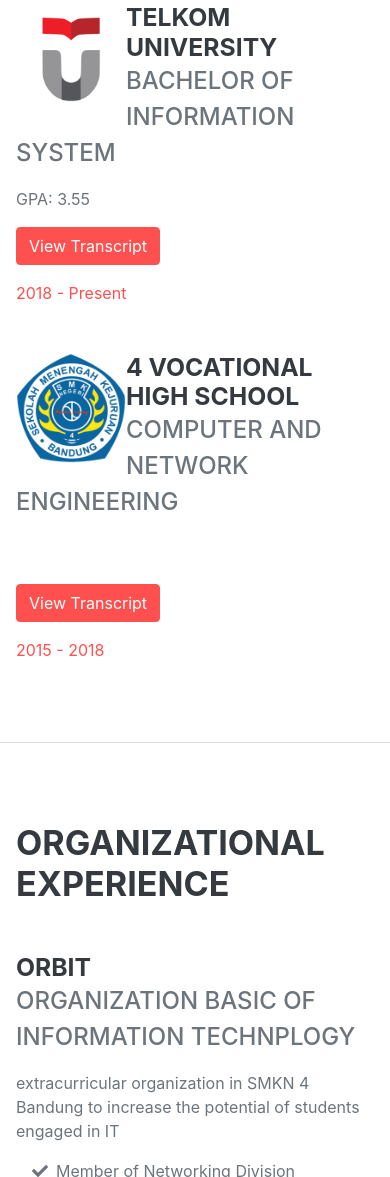
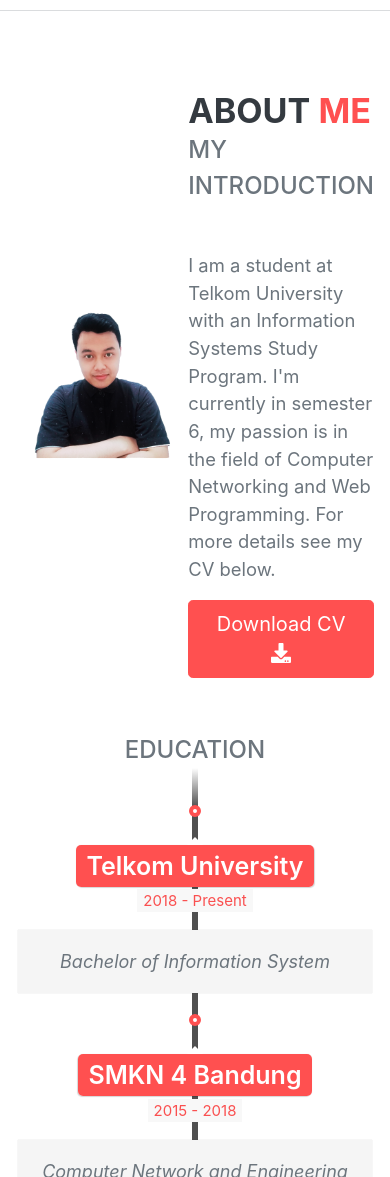
Before and after one commit to ariafajarr14/ariafajarr14.github.io, a plain HTML site: page index.html in a window 390 px wide. Shown: the part 823-2000 px from the top of the page. Drawn offline with nearby package versions, Linux system fonts and the light colour scheme; a web font is replaced by a local one.

Commit message:
update 2

```diff
--- /dev/null
+++ b/css/timeline.css
@@ -0,0 +1,275 @@
+.timeline {
+    position: relative;
+    width: 660px;
+    margin: 0 auto;
+    margin-top: 20px;
+    padding: 1em 0;
+    list-style-type: none;
+  }
+
+  .timeline:before {
+    position: absolute;
+    left: 50%;
+    top: 0;
+    content: ' ';
+    display: block;
+    width: 6px;
+    height: 100%;
+    margin-left: -3px;
+    background: rgb(80,80,80);
+    background: -moz-linear-gradient(top, rgba(80,80,80,0) 0%, rgb(80,80,80) 8%, rgb(80,80,80) 92%, rgba(80,80,80,0) 100%);
+    background: -webkit-gradient(linear, left top, left bottom, color-stop(0%,rgba(30,87,153,1)), color-stop(100%,rgba(125,185,232,1)));
+    background: -webkit-linear-gradient(top, rgba(80,80,80,0) 0%, rgb(80,80,80) 8%, rgb(80,80,80) 92%, rgba(80,80,80,0) 100%);
+    background: -o-linear-gradient(top, rgba(80,80,80,0) 0%, rgb(80,80,80) 8%, rgb(80,80,80) 92%, rgba(80,80,80,0) 100%);
+    background: -ms-linear-gradient(top, rgba(80,80,80,0) 0%, rgb(80,80,80) 8%, rgb(80,80,80) 92%, rgba(80,80,80,0) 100%);
+    background: linear-gradient(to bottom, rgba(80,80,80,0) 0%, rgb(80,80,80) 8%, rgb(80,80,80) 92%, rgba(80,80,80,0) 100%);
+
+    z-index: 5;
+  }
+
+  .timeline li {
+    padding: 1em 0;
+  }
+
+  .timeline li:after {
+    content: "";
+    display: block;
+    height: 0;
+    clear: both;
+    visibility: hidden;
+  }
+
+  .direction-l {
+    position: relative;
+    width: 300px;
+    float: left;
+    text-align: right;
+  }
+
+  .direction-r {
+    position: relative;
+    width: 300px;
+    float: right;
+  }
+
+  .flag-wrapper {
+    position: relative;
+    display: inline-block;
+
+    text-align: center;
+  }
+
+  .flag {
+    position: relative;
+    display: inline;
+    background: #FF5050;
+    color: #fff;
+    padding: 6px 10px;
+    border-radius: 5px;
+    font-size: 25px;
+    font-weight: 600;
+    text-align: left;
+  }
+
+  .direction-l .flag {
+    -webkit-box-shadow: -1px 1px 1px rgba(0,0,0,0.15), 0 0 1px rgba(0,0,0,0.15);
+    -moz-box-shadow: -1px 1px 1px rgba(0,0,0,0.15), 0 0 1px rgba(0,0,0,0.15);
+    box-shadow: -1px 1px 1px rgba(0,0,0,0.15), 0 0 1px rgba(0,0,0,0.15);
+  }
+
+  .direction-r .flag {
+    -webkit-box-shadow: 1px 1px 1px rgba(0,0,0,0.15), 0 0 1px rgba(0,0,0,0.15);
+    -moz-box-shadow: 1px 1px 1px rgba(0,0,0,0.15), 0 0 1px rgba(0,0,0,0.15);
+    box-shadow: 1px 1px 1px rgba(0,0,0,0.15), 0 0 1px rgba(0,0,0,0.15);
+  }
+
+  .direction-l .flag:before,
+  .direction-r .flag:before {
+    position: absolute;
+    top: 50%;
+    right: -70px;
+    content: ' ';
+    display: block;
+    width: 12px;
+    height: 12px;
+    margin-top: -10px;
+    background: #fff;
+    border-radius: 10px;
+    border: 4px solid rgb(255,80,80);
+    z-index: 10;
+  }
+
+  .direction-r .flag:before {
+    left: -68px;
+  }
+
+  .direction-l .flag:after {
+    content: "";
+    position: absolute;
+    left: 100%;
+    top: 50%;
+    height: 0;
+    width: 0;
+    margin-top: -8px;
+    border: solid transparent;
+    border-left-color: rgb(248,248,248);
+    border-width: 8px;
+    pointer-events: none;
+  }
+
+  .direction-r .flag:after {
+    content: "";
+    position: absolute;
+    right: 100%;
+    top: 50%;
+    height: 0;
+    width: 0;
+    margin-top: -8px;
+    border: solid transparent;
+    border-right-color: rgb(248,248,248);
+    border-width: 8px;
+    pointer-events: none;
+  }
+
+  .time-wrapper {
+    display: inline;
+
+    line-height: 1em;
+    font-size: 15px;
+    color: rgb(250,80,80);
+    vertical-align: middle;
+  }
+
+  .direction-l .time-wrapper {
+    float: left;
+  }
+
+  .direction-r .time-wrapper {
+    float: right;
+  }
+
+  .time {
+    display: inline-block;
+    padding: 4px 6px;
+    background: rgb(248,248,248);
+  }
+
+  .desc {
+    margin: 1em 0.75em 0 0;
+
+    font-size: 18px;
+    font-style: italic;
+    line-height: 1.5em;
+  }
+
+  .direction-r .desc {
+    margin: 1em 0 0 0.75em;
+  }
+
+  /* ================ Timeline Media Queries ================ */
+
+  @media screen and (max-width: 660px) {
+
+  .timeline {
+       width: 100%;
+      padding: 4em 0 1em 0;
+  }
+
+  .timeline li {
+      padding: 2em 0;
+  }
+
+  .direction-l,
+  .direction-r {
+      float: none;
+      width: 100%;
+
+      text-align: center;
+  }
+
+  .flag-wrapper {
+      text-align: center;
+  }
+
+  .flag {
+
+      z-index: 15;
+  }
+
+  .direction-l .flag:before,
+  .direction-r .flag:before {
+    position: absolute;
+    top: -30px;
+      left: 50%;
+      content: ' ';
+      display: block;
+      width: 12px;
+      height: 12px;
+      margin-left: -6px;
+      background: #fff;
+      border-radius: 10px;
+      border: 4px solid rgb(255,80,80);
+      z-index: 10;
+  }
+
+  .direction-l .flag:after,
+  .direction-r .flag:after {
+      content: "";
+      position: absolute;
+      left: 50%;
+      top: -8px;
+      height: 0;
+      width: 0;
+      margin-left: -8px;
+      border: solid transparent;
+      border-bottom-color: rgb(255,255,255);
+      border-width: 8px;
+      pointer-events: none;
+  }
+
+  .time-wrapper {
+      display: block;
+      position: relative;
+      margin: 4px 0 0 0;
+      z-index: 14;
+  }
+
+  .direction-l .time-wrapper {
+      float: none;
+  }
+
+  .direction-r .time-wrapper {
+      float: none;
+  }
+
+  .desc {
+      position: relative;
+      margin: 1em 0 0 0;
+      padding: 1em;
+      background: rgb(245,245,245);
+      -webkit-box-shadow: 0 0 1px rgba(0,0,0,0.20);
+      -moz-box-shadow: 0 0 1px rgba(0,0,0,0.20);
+      box-shadow: 0 0 1px rgba(0,0,0,0.20);
+
+    z-index: 15;
+  }
+
+  .direction-l .desc,
+  .direction-r .desc {
+      position: relative;
+      margin: 1em 1em 0 1em;
+      padding: 1em;
+
+    z-index: 15;
+  }
+
+  }
+
+  @media screen and (min-width: 400px ?? max-width: 660px) {
+
+  .direction-l .desc,
+  .direction-r .desc {
+      margin: 1em 4em 0 4em;
+  }
+
+  }
--- a/index.html
+++ b/index.html
@@ -17,6 +17,7 @@
     <!-- Core theme CSS (includes Bootstrap)-->
     <link href="css/styles.css" rel="stylesheet" />
     <link href="css/gallery.css" rel="stylesheet" />
+    <link href="css/timeline.css" rel="stylesheet" />
 </head>
 
 <body id="page-top">
@@ -32,108 +33,156 @@
                 class="navbar-toggler-icon"></span></button>
         <div class="collapse navbar-collapse" id="navbarResponsive">
             <ul class="navbar-nav">
-                <li class="nav-item"><a class="nav-link js-scroll-trigger" href="#about">About</a></li>
-                <li class="nav-item"><a class="nav-link js-scroll-trigger" href="#education">Education</a></li>
-                <li class="nav-item"><a class="nav-link js-scroll-trigger" href="#experience">Experience</a></li>
-                <li class="nav-item"><a class="nav-link js-scroll-trigger" href="#internship">Internship</a></li>
+                <li class="nav-item"><a class="nav-link js-scroll-trigger" href="#home">Home</a></li>
+                <li class="nav-item"><a class="nav-link js-scroll-trigger" href="#about">About Me</a></li>
                 <li class="nav-item"><a class="nav-link js-scroll-trigger" href="#skills">Skills</a></li>
+                <li class="nav-item"><a class="nav-link js-scroll-trigger" href="#portfolio">Portfolio</a></li>
+                <!-- <li class="nav-item"><a class="nav-link js-scroll-trigger" href="#certificate">Certificate</a></li>-->
+                <li class="nav-item"><a class="nav-link js-scroll-trigger" href="#contact">Contact Me</a></li>
+
                 <!-- <li class="nav-item"><a class="nav-link js-scroll-trigger" href="#interests">Interests</a></li>-->
-                <li class="nav-item"><a class="nav-link js-scroll-trigger" href="#certificate">certificate</a></li>
+
             </ul>
         </div>
     </nav>
     <!-- Page Content-->
     <div class="container-fluid p-0">
+        <!-- Home-->
+        <section class="resume-section" id="home">
+            <div class="resume-section-content ">
+                <h2 class="col-sm-8 mb-0">
+                    Hi, I'm <span class="text-primary">Aria Fajar Ramdhany</span>
+                </h2>
+                <div class="subheading mb-2">
+                    Network Engineer · Front-end Web Developer ·
+                </div>
+                <p class="col-sm-12 lead mb-5">Experience in web apps User Interface (Familiar with HTML, CSS,
+                    JavaScript, and Laravel), Mockup Design (Familiar with Figma), and Networking Computer
+                    (Cisco/Mikrotik/Linux).</p>
+                <a class="btn btn-primary text-white btn-lg rounded-pill" href="#contact">Contact Me</a>
+            </div>
+
+            <div class="resume-section-content">
+                <img class="img-fluid" src="assets/img/AriaFajar.png" alt="Aria Fajar Ramdhany">
+            </div>
+        </section>
+        <hr class="m-0" />
         <!-- About-->
         <section class="resume-section" id="about">
             <div class="resume-section-content">
-                <h1 class="mb-0">
-                    Aria
-                    <span class="text-primary">Fajar Ramdhany</span>
-                </h1>
+                <img class="img-fluid" src="assets/img/AriaFajar3.png" alt="Aria Fajar Ramdhany">
+            </div>
+
+            <div class="resume-section-content">
+                <h2 class="mb-0">
+                    About
+                    <span class="text-primary">Me</span>
+                </h2>
                 <div class="subheading mb-5">
-                    Jl. Keadilan Barat 2, Blok NP, No.7 · 081224600498 ·
-                    <a>aria.fajar14@gmail.com</a>
+                    My Introduction
                 </div>
-                <p class="lead mb-5">I am an experienced in the field of computer networks and web development.</p>
-                <div class="social-icons">
-                    <a class="social-icon" href="https://www.linkedin.com/in/aefer/"><i
-                            class="fab fa-linkedin-in"></i></a>
-                    <a class="social-icon" href="https://github.com/ariafajarr14"><i class="fab fa-github"></i></a>
-                    <a class="social-icon" href="https://www.instagram.com/ariafajarr14/"><i
-                            class="fab fa-instagram"></i></a>
-                    <a class="social-icon" href="https://www.facebook.com/ariafajarr14/"><i
-                            class="fab fa-facebook-f"></i></a>
+                <p class="lead">I am a student at Telkom University with an Information Systems Study Program. I'm
+                    currently in semester 6, my passion is in the field of Computer Networking and Web Programming. For
+                    more details see my CV below.</p>
+                <div class="">
+                    <a class="btn btn-primary text-white btn-lg "
+                        href="https://doc-0k-5c-docs.googleusercontent.com/docs/securesc/sid3989vvbfmns3petmkicjcdnknl0tq/jck6s3kb8cppmip17rah6s1073phdli4/1626084675000/01668026302036076562/01668026302036076562/1I1I6f6LIkyleN8HsANbYAkU7kTit_OLc?e=download&authuser=0&nonce=u5c4q50pc66h0&user=01668026302036076562&hash=s7hh57vdpa1jk8kkeumq28tvjpgbgfe1">Download
+                        CV <i class="fas fa-download"></i></a>
                 </div>
+            </div>
+        </section>
+
+
+        <ul class="timeline" style="margin-top: 10px;">
+            <div class="subheading mb-5 text-center" style="margin-top: -100px;">
+                Education
+            </div>
+            <!-- Item 1 -->
+            <li>
+                <div class="direction-r">
+                    <div class="flag-wrapper">
+                        <span class="flag">Telkom University</span>
+                        <span class="time-wrapper"><span class="time">2018 - Present</span></span>
+                    </div>
+                    <div class="desc">Bachelor of Information System</div>
+                </div>
+            </li>
+
+            <!-- Item 2 -->
+            <li>
+                <div class="direction-l">
+                    <div class="flag-wrapper">
+                        <span class="flag">SMKN 4 Bandung</span>
+                        <span class="time-wrapper"><span class="time">2015 - 2018</span></span>
+                    </div>
+                    <div class="desc">Computer Network and Engineering</div>
+                </div>
+            </li>
+
+        </ul>
+
+        <hr class="m-0 mt-5" />
+        <!-- Skills-->
+        <section class="resume-section" id="skills">
+            <div class="resume-section-content">
+                <h2 class="mb-5">Skills</h2>
+                <div class="subheading mb-3">Programming Languages & Tools</div>
+                <ul class="list-inline dev-icons">
+                    <li class="list-inline-item"><i class="fab fa-html5"></i></li>
+                    <li class="list-inline-item"><i class="fab fa-css3-alt"></i></li>
+                    <li class="list-inline-item"><i class="fab fa-js-square"></i></li>
+                    <li class="list-inline-item"><i class="fab fa-bootstrap"></i></li>
+                    <li class="list-inline-item"><i class="fab fa-java"></i></li>
+                </ul>
+                <div class="subheading mb-3">Networking</div>
+                <ul class="fa-ul mb-0">
+                    <li>
+                        <span class="fa-li"><i class="fas fa-check"></i></span>
+                        Cisco
+                    </li>
+                    <li>
+                        <span class="fa-li"><i class="fas fa-check"></i></span>
+                        Mikrotik
+                    </li>
+                    <li>
+                        <span class="fa-li"><i class="fas fa-check"></i></span>
+                        Linux
+                    </li>
+                    <li>
+                        <span class="fa-li"><i class="fas fa-check"></i></span>
+                        Network Design
+                    </li>
+                    <li>
+                        <span class="fa-li"><i class="fas fa-check"></i></span>
+                        Network Security
+                    </li>
+                </ul>
+                <div class="subheading mb-3 mt-3">Microsoft Office</div>
+                <ul class="fa-ul mb-0">
+                    <li>
+                        <span class="fa-li"><i class="fas fa-check"></i></span>
+                        MS Word
+                    </li>
+                    <li>
+                        <span class="fa-li"><i class="fas fa-check"></i></span>
+                        MS Excel
+                    </li>
+                    <li>
+                        <span class="fa-li"><i class="fas fa-check"></i></span>
+                        MS Power Point
+                    </li>
+                    <li>
+                        <span class="fa-li"><i class="fas fa-check"></i></span>
+                        MS Visio
+                    </li>
+                </ul>
             </div>
         </section>
         <hr class="m-0" />
         <!-- Education-->
-        <section class="resume-section" id="education">
-            <div class="resume-section-content">
 
-                <h2 class="mb-5">Education</h2>
-                <div class="d-flex flex-column flex-md-row justify-content-between mb-5">
-                    <div class="flex-grow-1">
-                        <img class="col-sm-1" src="assets/img/telkom.png" align="left" style="width: 110px;">
-                        <h3 class="mb-0">Telkom University</h3>
-                        <div class="subheading mb-3">Bachelor of Information System</div>
-                        <p>GPA: 3.55</p>
-                        <p>
-                            <a class="btn btn-primary" data-bs-toggle="collapse" href="#transkripkulihe" role="button"
-                                aria-expanded="false" aria-controls="transkripkulihe">
-                                <label style="color: white;">View Transcript</label>
-                            </a>
-                        </p>
-                        <div class="collapse" id="transkripkulihe">
-                            <div class="card card-body">
-                                <div class="gallery cf">
-                                    <div>
-                                        <img src="assets/img/Transkrip Nilai Kulihe/0001.jpg" />
-                                    </div>
-                                    <div>
-                                        <img src="assets/img/Transkrip Nilai Kulihe/0002.jpg" />
-                                    </div>
-                                    <div>
-                                        <img src="assets/img/Transkrip Nilai Kulihe/0003.jpg" />
-                                    </div>
-                                </div>
-                            </div>
-                        </div>
-                    </div>
-                    <div class="flex-shrink-0"><span class="text-primary">2018 - Present</span></div>
-                </div>
-                <div class="d-flex flex-column flex-md-row justify-content-between">
-                    <div class="flex-grow-1">
-                        <img src="assets/img/smk4.png" align="left" style="width: 110px;">
-                        <h3 class="mb-0">4 Vocational High School</h3>
-                        <div class="subheading mb-3">Computer and Network Engineering</div>
-                        <br><br>
-                        <p>
-                            <a class="btn btn-primary" data-bs-toggle="collapse" href="#transkripsmk" role="button"
-                                aria-expanded="false" aria-controls="transkripsmk">
-                                <label style="color: white;">View Transcript</label>
-                            </a>
-                        </p>
-                        <div class="collapse" id="transkripsmk">
-                            <div class="card card-body">
-                                <div class="gallery cf">
-                                    <div>
-                                        <img src="assets/img/Transkrip Ijazah SMK/0001.jpg" />
-                                    </div>
-                                    <div>
-                                        <img src="assets/img/Transkrip Ijazah SMK/0002.jpg" />
-                                    </div>
-                                </div>
-                            </div>
-                        </div>
-                    </div>
-                    <div class="flex-shrink-0"><span class="text-primary">2015 - 2018</span></div>
-                </div>
-            </div>
-        </section>
         <hr class="m-0" />
-        <!-- Experience-->
+        <!-- Experience
         <section class="resume-section" id="experience">
             <div class="resume-section-content">
                 <h2 class="mb-5">Organizational Experience</h2>
@@ -237,80 +286,10 @@
                 </div>
             </div>
         </section>
-        <hr class="m-0" />
+        <hr class="m-0" />-->
 
-        <!-- Internship-->
-        <section class="resume-section" id="internship">
-            <div class="resume-section-content">
-                <h2 class="mb-5">Internship Experience</h2>
-                <div class="d-flex flex-column flex-md-row justify-content-between mb-5">
-                    <div class="flex-grow-1">
-                        <h3 class="mb-0">Diskominfo Kota Bandung</h3>
-                        <div class="subheading mb-3">As Network Engineer</div>
-                    </div>
-                    <div class="flex-shrink-0"><span class="text-primary">2017</span></div>
-                </div>
-            </div>
-        </section>
-        <hr class="m-0" />
 
-        <!-- Skills-->
-        <section class="resume-section" id="skills">
-            <div class="resume-section-content">
-                <h2 class="mb-5">Skills</h2>
-                <div class="subheading mb-3">Programming Languages & Tools</div>
-                <ul class="list-inline dev-icons">
-                    <li class="list-inline-item"><i class="fab fa-html5"></i></li>
-                    <li class="list-inline-item"><i class="fab fa-css3-alt"></i></li>
-                    <li class="list-inline-item"><i class="fab fa-js-square"></i></li>
-                    <li class="list-inline-item"><i class="fab fa-bootstrap"></i></li>
-                    <li class="list-inline-item"><i class="fab fa-java"></i></li>
-                </ul>
-                <div class="subheading mb-3">Networking</div>
-                <ul class="fa-ul mb-0">
-                    <li>
-                        <span class="fa-li"><i class="fas fa-check"></i></span>
-                        Cisco
-                    </li>
-                    <li>
-                        <span class="fa-li"><i class="fas fa-check"></i></span>
-                        Mikrotik
-                    </li>
-                    <li>
-                        <span class="fa-li"><i class="fas fa-check"></i></span>
-                        Linux
-                    </li>
-                    <li>
-                        <span class="fa-li"><i class="fas fa-check"></i></span>
-                        Network Design
-                    </li>
-                    <li>
-                        <span class="fa-li"><i class="fas fa-check"></i></span>
-                        Network Security
-                    </li>
-                </ul>
-                <div class="subheading mb-3 mt-3">Microsoft Office</div>
-                <ul class="fa-ul mb-0">
-                    <li>
-                        <span class="fa-li"><i class="fas fa-check"></i></span>
-                        MS Word
-                    </li>
-                    <li>
-                        <span class="fa-li"><i class="fas fa-check"></i></span>
-                        MS Excel
-                    </li>
-                    <li>
-                        <span class="fa-li"><i class="fas fa-check"></i></span>
-                        MS Power Point
-                    </li>
-                    <li>
-                        <span class="fa-li"><i class="fas fa-check"></i></span>
-                        MS Visio
-                    </li>
-                </ul>
-            </div>
-        </section>
-        <hr class="m-0" />
+
         <!-- Interests
         <section class="resume-section" id="interests">
             <div class="resume-section-content">
@@ -324,10 +303,10 @@
             </div>
         </section>
         <hr class="m-0" /> -->
-        <!-- Awards-->
+        <!-- certificate
         <section class="resume-section" id="certificate">
             <div class="resume-section-content">
-                <h2 class="mb-5">Internship Experience</h2>
+                <h2 class="mb-5">Certificate of Expertise</h2>
                 <div class="d-flex flex-column flex-md-row justify-content-between mb-5">
                     <div class="flex-grow-1">
                         <h3 class="mb-0">Certificate of Competence Intitech</h3>
@@ -353,9 +332,60 @@
                         </div>
                     </div>
                 </div>
+            </div>
+        </section>
+        <hr class="m-0" />-->
+        <!-- Contact Me-->
+        <section class="resume-section text-center" id="contact">
+            <div class="resume-section-content">
+                <h2 class="mb-5">Contact Me</h2>
+                <div class="flex-grow-1 mb-5" style="margin-right: 120px;">
+                    <div class="social-icons">
+                        <label class=""><i class="fas fa-envelope fa-3x text-primary "
+                                style="margin-top:-1px;margin-left: -50px; position: absolute;"></i>&nbsp;
+                            <strong>Email</span></strong></label>
+                        <p class="" style="margin-left: 140px;">aria.fajar14@gmail.com</p>
+                    </div>
 
                 </div>
+                <a class="btn btn-sm btn-primary text-white rounded-pill"
+                    href="https://mail.google.com/mail/u/0/?fs=1&tf=cm&to=aria.fajar14@gmail.com&su=Halo+Aria,+saya+lihat+anda+di+websitemu&body=Kirim+pesanmu+"
+                    style="margin-top:-80px;margin-left: 130px; position: absolute;">Send Email <i
+                        class="fa fa-solid fa-paper-plane text-white fa-sm"></i></a>
+                <div class="flex-grow-1 mb-5" style="margin-right: 86px;">
+                    <div class="social-icons">
+                        <label class=""><i class="fas fa-map-marker-alt fa-3x text-primary"
+                                style="margin-top:0px;margin-left: -59px; display: inline-block; position: absolute;"></i>
+                            <strong style="display: inline-block; margin-left: -9px;">Location</strong></label>
+                        <p class="" style="margin-left: 75px;">Bandung, West Java</p>
+                    </div>
+                </div>
+                <div class="flex-grow-1 mb-5" style="margin-right: 60px;">
+                    <div class="social-icons">
+                        <label class=""><i class="fas fa-phone fa-3x text-primary "
+                                style="margin-top:-1px;margin-left: -50px; position: absolute;"></i>&nbsp; <strong>Phone
+                                Number</span></strong></label>
+                        <p class="" style="margin-left: 15px;">0812 2246 0498</p>
+                    </div>
+                </div>
+                <div class="d-flex flex-column flex-md-row justify-content-between">
+                    <div class="flex-grow-1 mt-5">
+                        <div class="social-icons">
+                            <a class="social-icon" href="https://www.linkedin.com/in/aefer/"><i
+                                    class="fab fa-linkedin-in"></i></a>
+                            <a class="social-icon" href="https://github.com/ariafajarr14"><i
+                                    class="fab fa-github"></i></a>
+                            <a class="social-icon" href="https://www.instagram.com/ariafajarr14/"><i
+                                    class="fab fa-instagram"></i></a>
+                            <a class="social-icon" href="https://www.facebook.com/ariafajarr14/"><i
+                                    class="fab fa-facebook-f"></i></a>
+                        </div>
+                    </div>
+                </div>
+            </div>
         </section>
+        <hr class="m-0" />
+
     </div>
     <!-- Bootstrap core JS-->
     <script src="https://cdn.jsdelivr.net/npm/bootstrap@5.0.2/dist/js/bootstrap.bundle.min.js"></script>
```
Also changed, not shown: assets/img/AriaFajar.png (added), assets/img/AriaFajar2.png (added), assets/img/AriaFajar3.png (added). Lines whose indentation alone changed are shown as unchanged.
